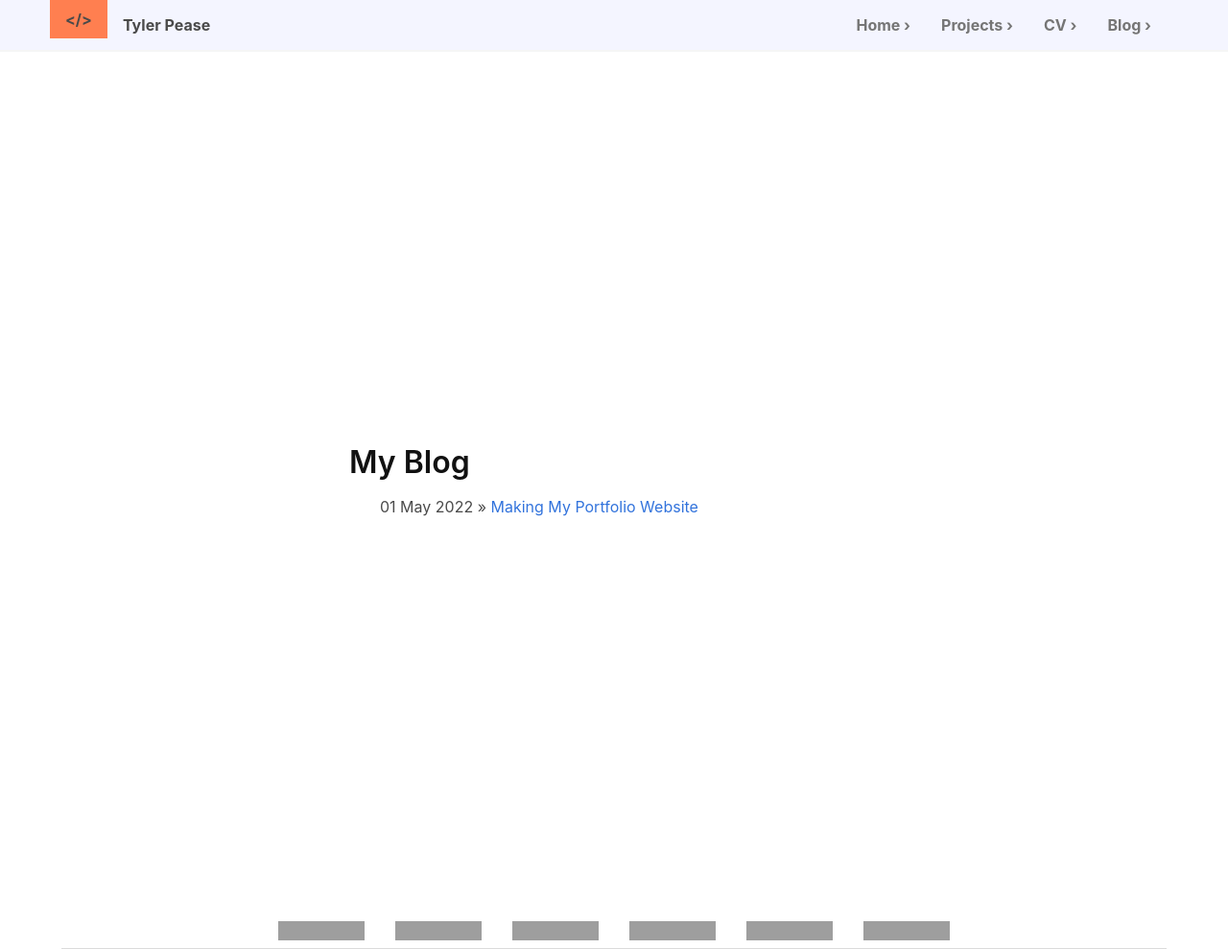
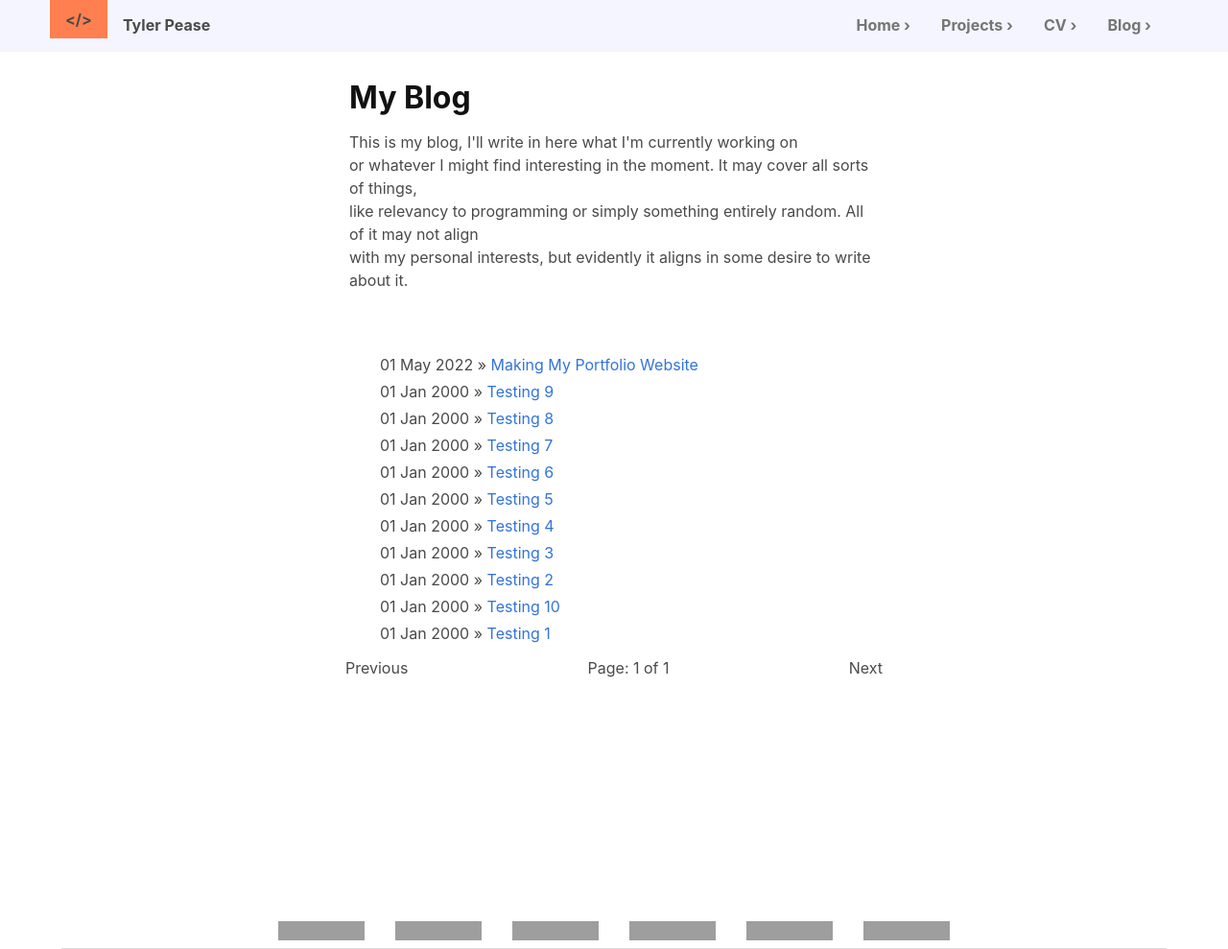
Before and after one commit to SirTarragon/sirtarragon.github.io, a Jekyll site: the page built from blog/index.html, in a window 1280 px wide. Shown: the whole page at 96% size. Built offline with Jekyll 4.4.1, drawn with Linux system fonts in a browser that asks for light colours; the list of posts is cut into pages by our own code; grey boxes are pictures that could not be loaded.

Commit message:
Paginate fixed and Blog page updated
blog was an edge scenario which wouldn't be able to have its title near the top. so I took the time and effort to find the point which would line up with the other text titles for hero-body as a hero-head.

```diff
--- a/Gemfile
+++ b/Gemfile
@@ -1,3 +1,4 @@
 source 'https://rubygems.org'
 gem 'github-pages', group: :jekyll_plugins
-gem "jekyll-github-metadata"
+gem 'jekyll-github-metadata'
+gem 'jekyll-paginate'
--- a/_config.yml
+++ b/_config.yml
@@ -7,7 +7,7 @@ plugins:
   - jekyll-octicons
   - jekyll-github-metadata
 
-paginate: 5
+paginate: 15
 paginate_path: "/blog/page:num/"
 
 exclude:
--- a/assets/css/main.scss
+++ b/assets/css/main.scss
@@ -69,6 +69,9 @@ body {
 		'Apple Color Emoji',
 		'Segoe UI Emoji',
 		'Segoe UI Symbol';
+	.scrollable-element {
+  		scrollbar-color: auto;
+	}
 }
 
 // Make the navbar narrower
--- a/blog/index.html
+++ b/blog/index.html
@@ -4,18 +4,46 @@ title: My Blog
 ---
 
 <section class="hero is-fullheight is-default">
+  <div class="hero-head" style="margin-top:2.5vw;">
+    <div class="container">
+      <div class="columns is-vcentered is-centered">
+	<div class="column is-half is-narrow content">
+	  <h1><b>{{ page.title }}</b></h1>
+	  <p> This is my blog, I'll write in here what I'm currently working on <br>
+	  or whatever I might find interesting in the moment. It may cover all sorts of things,<br>
+          like relevancy to programming or simply something entirely random. All of it may not align<br>
+          with my personal interests, but evidently it aligns in some desire to write about it.</p>
+	</div>
+      </div>
+  </div>
   <div class="hero-body">
     <div class="container">
       <div class="columns is-vcentered is-centered">
         <div class="column is-half is-narrow content">
-          <h1>{{ page.title }}</h1>
           <ul class="posts">
-            {% for post in site.posts %}
+            {% for post in paginator.posts %}
             <li style="list-style:none;"><span>{{ post.date | date_to_string}}</span>
               » <a href="{{ post.url }}" title="{{ post.title }}">{{ post.title }}</a>
             </li>
             {% endfor %}
           </ul>
+	  <div class="pagination">
+  	    {% if paginator.previous_page %}
+    		<a href="{{ paginator.previous_page_path }}"
+		   class="previous button">&laquo; Previous</a>
+            {% else %}
+		<span class="previous">Previous</span>
+  	    {% endif %}
+ 	    <span class="page_number ">
+    	    	Page: {{ paginator.page }} of {{ paginator.total_pages }}
+  	    </span>
+  	    {% if paginator.next_page %}
+    		<a href="{{ paginator.next_page_path }}"
+		   class="next button">Next &raquo;</a>
+	    {% else %}
+		<span class="next ">Next</span>
+  	    {% endif %}
+	  </div>
         </div>
       </div>
     </div>
```
Also changed, not shown: _posts/2000-01-01-testing-1.md (added, +17 -0 lines), _posts/2000-01-01-testing-10.md (added, +17 -0 lines), _posts/2000-01-01-testing-2.md (added, +17 -0 lines), _posts/2000-01-01-testing-3.md (added, +17 -0 lines), _posts/2000-01-01-testing-4.md (added, +17 -0 lines), _posts/2000-01-01-testing-5.md (added, +17 -0 lines), _posts/2000-01-01-testing-6.md (added, +17 -0 lines), _posts/2000-01-01-testing-7.md (added, +17 -0 lines), _posts/2000-01-01-testing-8.md (added, +17 -0 lines), _posts/2000-01-01-testing-9.md (added, +17 -0 lines).
